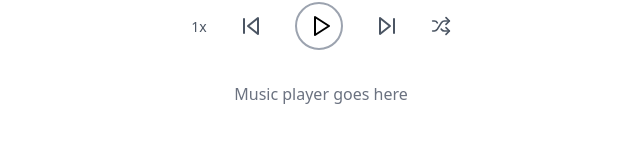
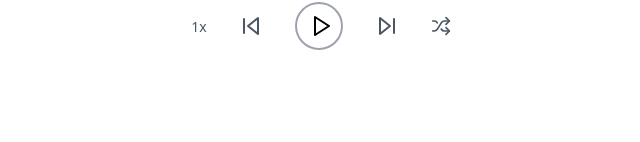
Before and after one commit to jacobleon2117/atlas-music-player, a React app: page / in a window 1280 px wide. Shown: the part 474-616 px from the top of the page, without its empty margins (319-959 px from the left). Built offline with nearby package versions, Linux system fonts and the light colour scheme; the HTML template or start-up script is replaced by a standard one.

Commit message:
removed text from MusicPlayer.jsx

```diff
--- a/src/components/MusicPlayer.jsx
+++ b/src/components/MusicPlayer.jsx
@@ -9,7 +9,6 @@ const MusicPlayer = () => {
       <CoverArt />
       <SongTitle />
       <PlayControls />
-      <div className="text-gray-500">Music player goes here</div>
     </div>
   );
 };
```
